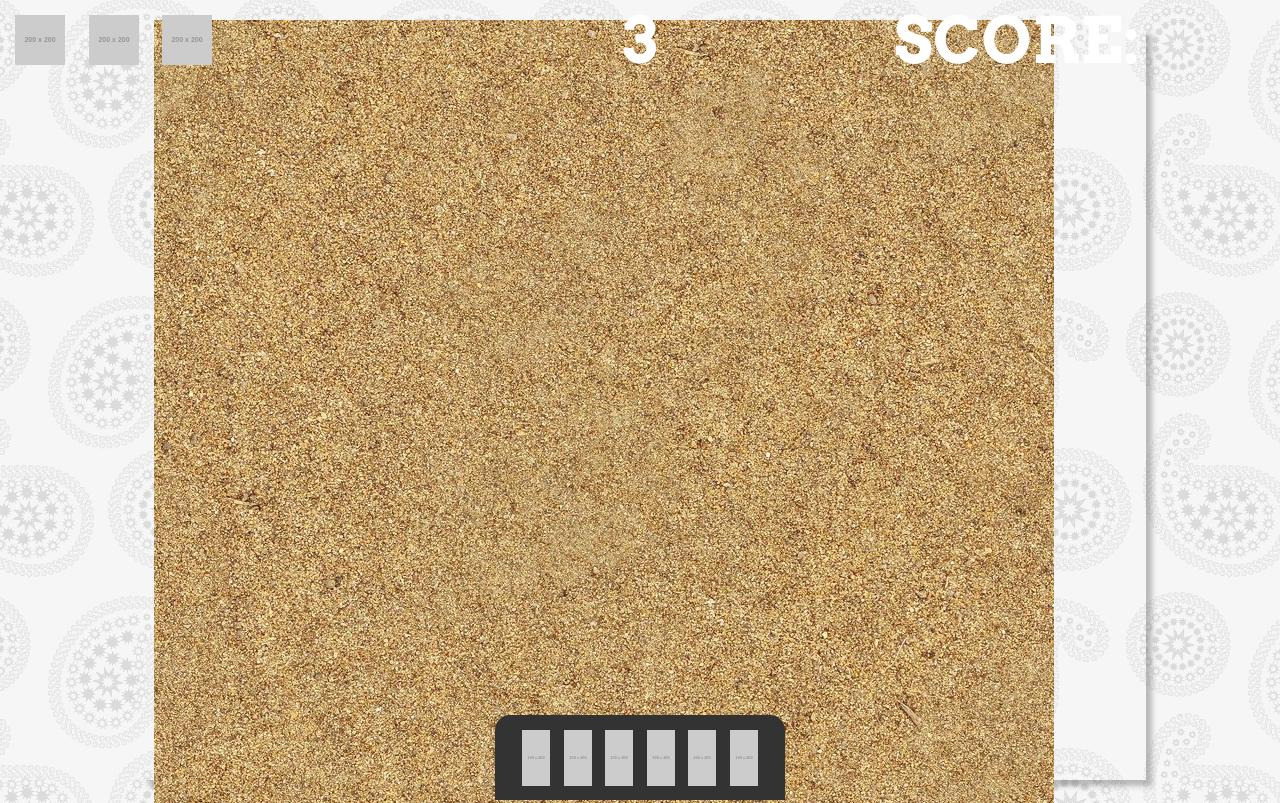
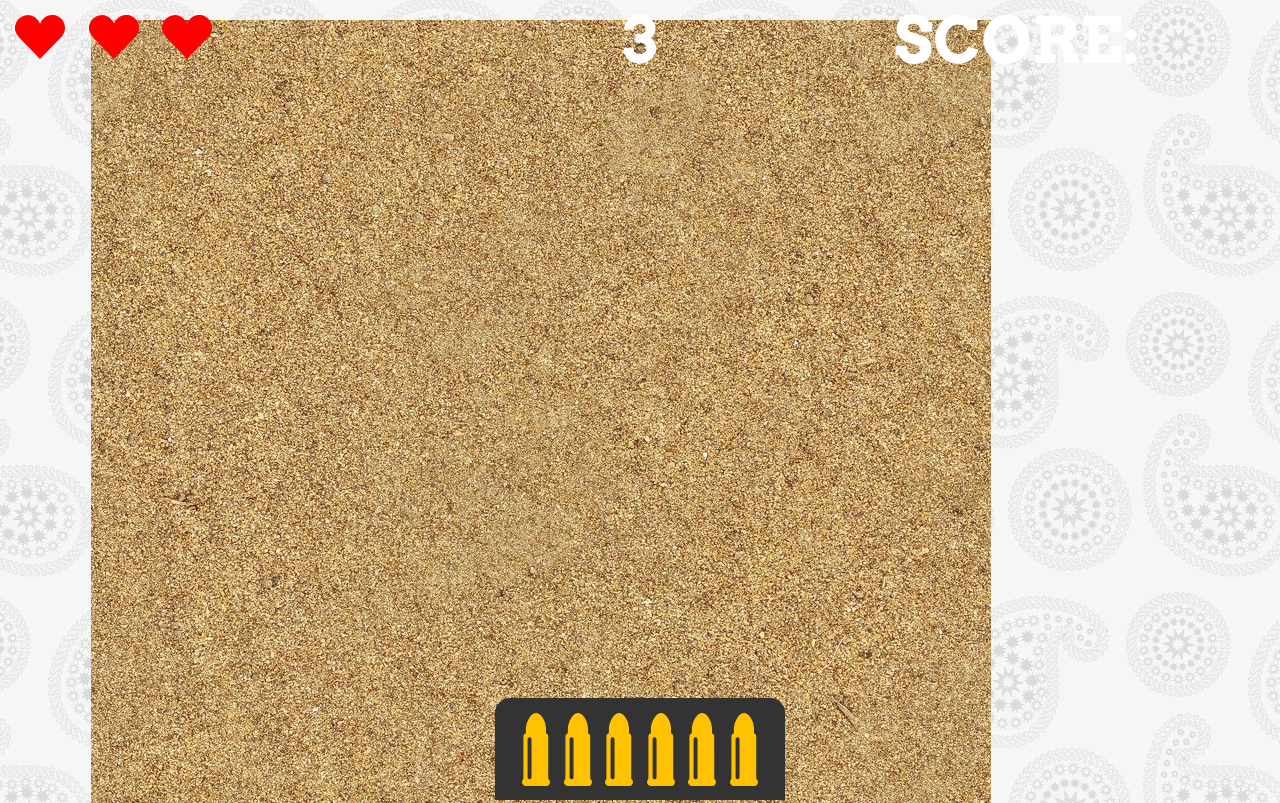
Before and after one commit to srcorbetto/saloon-shootout, a website: page public/index.html in a window 1280 px wide. Shown: the top 803 px of the page. Drawn offline with Linux system fonts and the light colour scheme; placeholder pictures from the web are drawn by us.

Commit message:
Updated HUD icons

```diff
--- a/public/assets/css/style.css
+++ b/public/assets/css/style.css
@@ -7,18 +7,13 @@ body {
 }
 
 .aframe-wrapper {
-    max-width: 80%;
+    max-width: 90%;
     max-height: 95vh;
     margin: 2.5vh auto;
-    -webkit-box-shadow: 10px 10px 5px -4px rgba(51,51,51,0.31);
+    /* -webkit-box-shadow: 10px 10px 5px -4px rgba(51,51,51,0.31);
     -moz-box-shadow: 10px 10px 5px -4px rgba(51,51,51,0.31);
-    box-shadow: 10px 10px 5px -4px rgba(51,51,51,0.31);
+    box-shadow: 10px 10px 5px -4px rgba(51,51,51,0.31); */
 }
-
-/* a-scene {
-    width: 900px;
-    height: 900px;
-} */
 
 .life-holder {
     position: absolute;
--- a/public/index.html
+++ b/public/index.html
@@ -159,17 +159,17 @@
                             position="0 8 -4.1">
                 </a-entity> -->
                 <div class="life-holder">
-                    <img class="heart" src="https://via.placeholder.com/200x200/cc0000" alt="">
-                    <img class="heart" src="https://via.placeholder.com/200x200/cc0000" alt="">
-                    <img class="heart" src="https://via.placeholder.com/200x200/cc0000" alt="">
+                    <img class="heart" src="/assets/img/heart.svg" alt="">
+                    <img class="heart" src="/assets/img/heart.svg" alt="">
+                    <img class="heart" src="/assets/img/heart.svg" alt="">
                 </div>
                 <div class="ammo-holder">
-                    <img class="bullet" src="https://via.placeholder.com/100x200/d4af37" alt="">
-                    <img class="bullet" src="https://via.placeholder.com/100x200/d4af37" alt="">
-                    <img class="bullet" src="https://via.placeholder.com/100x200/d4af37" alt="">
-                    <img class="bullet" src="https://via.placeholder.com/100x200/d4af37" alt="">
-                    <img class="bullet" src="https://via.placeholder.com/100x200/d4af37" alt="">
-                    <img class="bullet" src="https://via.placeholder.com/100x200/d4af37" alt="">
+                    <img class="bullet" src="/assets/img/bullet.svg" alt="">
+                    <img class="bullet" src="/assets/img/bullet.svg" alt="">
+                    <img class="bullet" src="/assets/img/bullet.svg" alt="">
+                    <img class="bullet" src="/assets/img/bullet.svg" alt="">
+                    <img class="bullet" src="/assets/img/bullet.svg" alt="">
+                    <img class="bullet" src="/assets/img/bullet.svg" alt="">
                 </div>
                 <div class="timer">3</div>
                 <div class="score-holder">
```
Also changed, not shown: public/assets/img/bullet.svg (added), public/assets/img/gif.gif (deleted), public/assets/img/giphy.GIF (deleted), public/assets/img/heart.svg (added), public/assets/img/test-2.gif (deleted), 1 other file.
